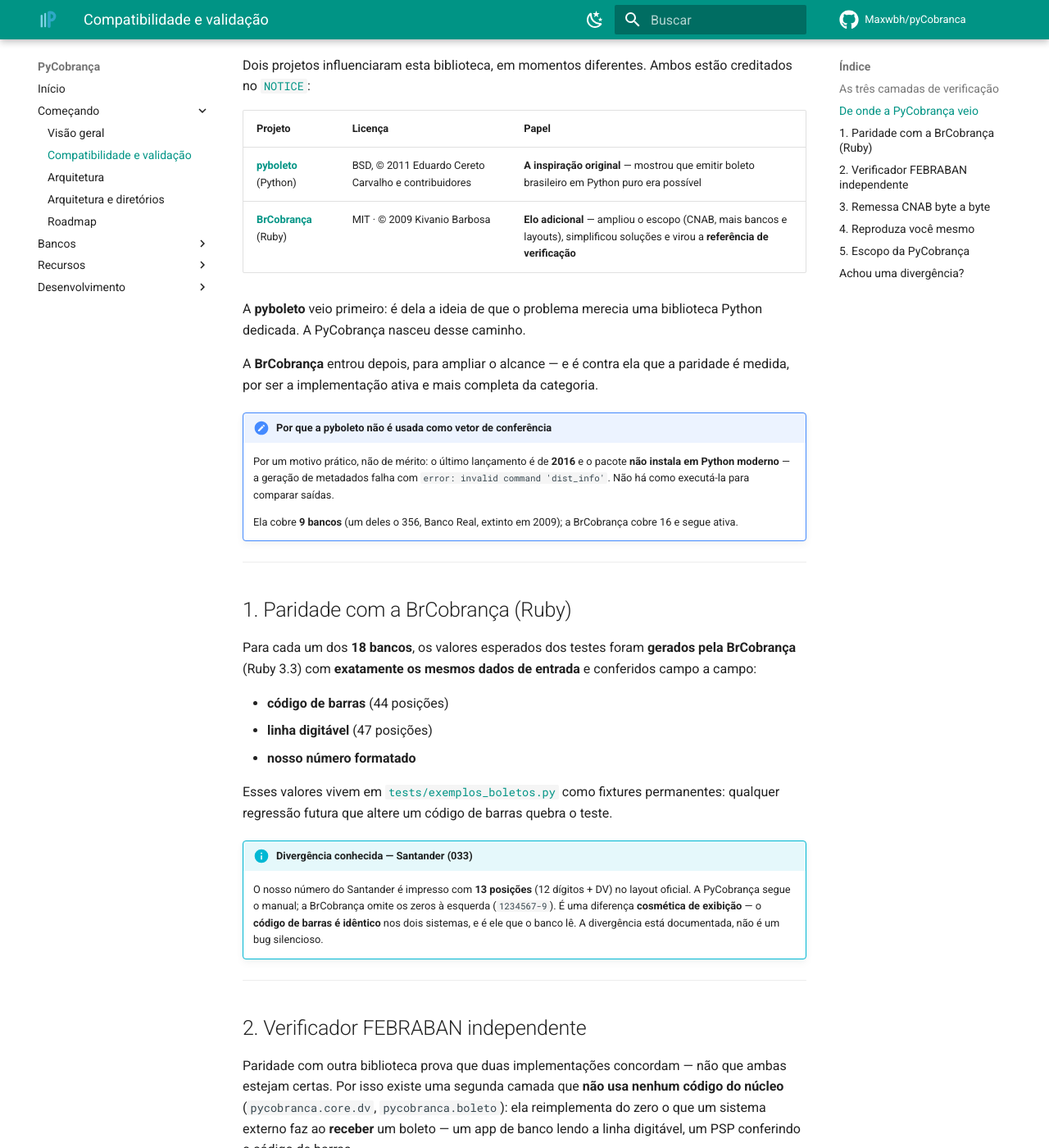
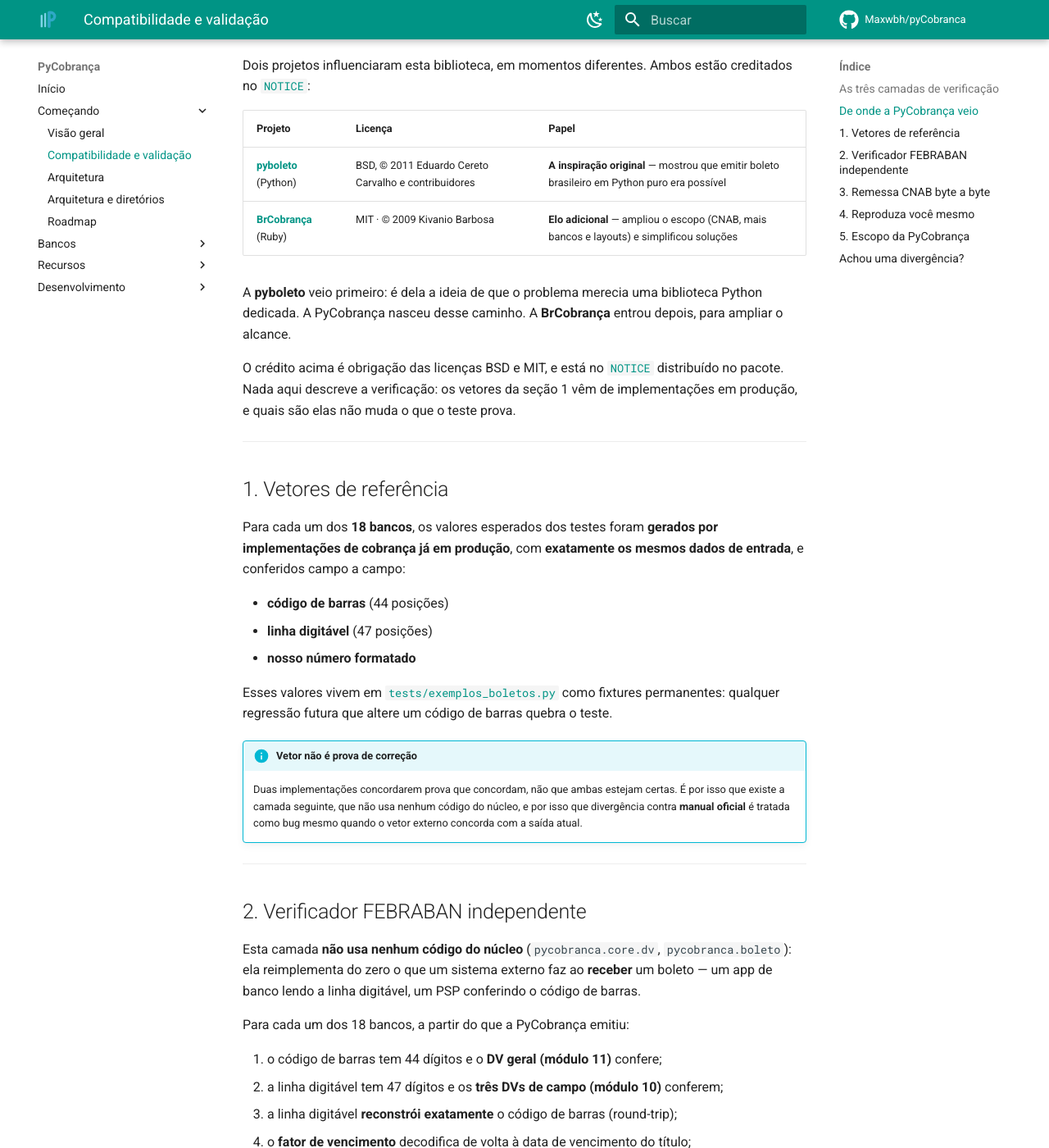
Before and after one commit to Maxwbh/pyCobranca, an MkDocs documentation site: the page built from docs/17-compatibilidade.md, in a window 1280 px wide and 1400 px high, scrolled down 730 px. Shown: the whole window at 82% size. Built offline with MkDocs 1.6.1 and Material for MkDocs 9.7.7, drawn with Linux system fonts in a browser that asks for light colours; comment, search, counter and statistics services are not loaded; some of the changed text lies outside the part shown.

Commit message:
Descrever a camada de vetores sem nomear as implementações externas
A seção "Paridade com a BrCobrança" nomeava a implementação usada como vetor e
punha o nome no título da camada. Passa a se chamar "Vetores de referência" e a
descrever o método: os valores esperados vêm de implementações de cobrança já em
produção, com os mesmos dados de entrada.

O crédito no bloco de origem fica, porque é obrigação das licenças BSD e MIT, e
agora diz explicitamente que não descreve a verificação.

A divergência cosmética do nosso número do Santander vivia dentro da seção
removida; o texto passa a apontar para a página do banco, onde ela já estava
registrada.

Contagem de testes de 967 para 976.

```diff
--- a/docs/17-compatibilidade.md
+++ b/docs/17-compatibilidade.md
@@ -11,7 +11,7 @@
 
 | Camada | O que responde | Onde |
 |---|---|---|
-| **Paridade com a BrCobrança** | "o resultado é o mesmo de uma referência consagrada?" | [`test_validacao_cruzada.py`](https://github.com/Maxwbh/pyCobranca/blob/main/tests/test_validacao_cruzada.py) |
+| **Vetores de referência** | "o resultado bate com o de implementações já em produção?" | [`test_validacao_cruzada.py`](https://github.com/Maxwbh/pyCobranca/blob/main/tests/test_validacao_cruzada.py) |
 | **Verificador FEBRABAN independente** | "um sistema externo aceitaria este título?" | [`test_validacao_externa.py`](https://github.com/Maxwbh/pyCobranca/blob/main/tests/test_validacao_externa.py) |
 | **Remessa byte a byte** | "o arquivo enviado ao banco é idêntico?" | [`test_cnab_remessa.py`](https://github.com/Maxwbh/pyCobranca/blob/main/tests/test_cnab_remessa.py) |
 
@@ -25,29 +25,24 @@
 | Projeto | Licença | Papel |
 |---|---|---|
 | [**pyboleto**](https://github.com/eduardocereto/pyboleto) (Python) | BSD, © 2011 Eduardo Cereto Carvalho e contribuidores | **A inspiração original** — mostrou que emitir boleto brasileiro em Python puro era possível |
-| [**BrCobrança**](https://github.com/kivanio/brcobranca) (Ruby) | MIT · © 2009 Kivanio Barbosa | **Elo adicional** — ampliou o escopo (CNAB, mais bancos e layouts), simplificou soluções e virou a **referência de verificação** |
+| [**BrCobrança**](https://github.com/kivanio/brcobranca) (Ruby) | MIT · © 2009 Kivanio Barbosa | **Elo adicional** — ampliou o escopo (CNAB, mais bancos e layouts) e simplificou soluções |
 
 A **pyboleto** veio primeiro: é dela a ideia de que o problema merecia uma biblioteca Python
-dedicada. A PyCobrança nasceu desse caminho.
+dedicada. A PyCobrança nasceu desse caminho. A **BrCobrança** entrou depois, para ampliar o
+alcance.
 
-A **BrCobrança** entrou depois, para ampliar o alcance — e é contra ela que a paridade é medida,
-por ser a implementação ativa e mais completa da categoria.
-
-!!! note "Por que a pyboleto não é usada como vetor de conferência"
-    Por um motivo prático, não de mérito: o último lançamento é de **2016** e o pacote **não
-    instala em Python moderno** — a geração de metadados falha com
-    `error: invalid command 'dist_info'`. Não há como executá-la para comparar saídas.
-
-    Ela cobre **9 bancos** (um deles o 356, Banco Real, extinto em 2009); a BrCobrança cobre 16 e
-    segue ativa.
+O crédito acima é obrigação das licenças BSD e MIT, e está no
+[`NOTICE`](https://github.com/Maxwbh/pyCobranca/blob/main/NOTICE) distribuído no pacote. Nada aqui
+descreve a verificação: os vetores da seção 1 vêm de implementações em produção, e quais são elas
+não muda o que o teste prova.
 
 ---
 
-## 1. Paridade com a BrCobrança (Ruby)
+## 1. Vetores de referência
 
-Para cada um dos **18 bancos**, os valores esperados dos testes foram
-**gerados pela BrCobrança** (Ruby 3.3) com **exatamente os mesmos dados de entrada** e conferidos
-campo a campo:
+Para cada um dos **18 bancos**, os valores esperados dos testes foram **gerados por implementações
+de cobrança já em produção**, com **exatamente os mesmos dados de entrada**, e conferidos campo a
+campo:
 
 - **código de barras** (44 posições)
 - **linha digitável** (47 posições)
@@ -57,18 +52,17 @@
 [`tests/exemplos_boletos.py`](https://github.com/Maxwbh/pyCobranca/blob/main/tests/exemplos_boletos.py)
 como fixtures permanentes: qualquer regressão futura que altere um código de barras quebra o teste.
 
-!!! info "Divergência conhecida — Santander (033)"
-    O nosso número do Santander é impresso com **13 posições** (12 dígitos + DV) no layout oficial.
-    A PyCobrança segue o manual; a BrCobrança omite os zeros à esquerda (`1234567-9`). É uma
-    diferença **cosmética de exibição** — o **código de barras é idêntico** nos dois sistemas, e é
-    ele que o banco lê. A divergência está documentada, não é um bug silencioso.
+!!! info "Vetor não é prova de correção"
+    Duas implementações concordarem prova que concordam, não que ambas estejam certas. É por isso
+    que existe a camada seguinte, que não usa nenhum código do núcleo, e por isso que divergência
+    contra **manual oficial** é tratada como bug mesmo quando o vetor externo concorda com a saída
+    atual.
 
 ---
 
 ## 2. Verificador FEBRABAN independente
 
-Paridade com outra biblioteca prova que duas implementações concordam — não que ambas estejam
-certas. Por isso existe uma segunda camada que **não usa nenhum código do núcleo**
+Esta camada **não usa nenhum código do núcleo**
 (`pycobranca.core.dv`, `pycobranca.boleto`): ela reimplementa do zero o que um sistema externo faz
 ao **receber** um boleto — um app de banco lendo a linha digitável, um PSP conferindo o código de
 barras.
@@ -133,9 +127,8 @@
 
 ## 5. Escopo da PyCobrança
 
-Paridade de saída não significa paridade de escopo — e a BrCobrança é usada aqui como **referência
-de verificação**, não como alvo de comparação. Ela tem 17 anos de campo e uma comunidade grande;
-é exatamente por isso que serve de vetor de conferência.
+Paridade de saída não significa paridade de escopo: as implementações usadas como vetor servem para
+**conferir o número que sai**, não como alvo de comparação de recursos.
 
 O que a PyCobrança entrega, para você avaliar contra a sua solução atual (seja qual for):
 
@@ -162,5 +155,9 @@
 
 Se algum banco gerar saída diferente do que o seu sistema atual produz,
 [abra uma issue](https://github.com/Maxwbh/pyCobranca/issues) com os dados de entrada e a saída
-esperada. Divergência com manual oficial é tratada como bug; divergência cosmética documentada
-(como a do Santander) fica registrada nesta página.
+esperada — de preferência com o boleto que o **banco** emitiu, que é o único árbitro quando o
+manual é ambíguo.
+
+Divergência contra manual oficial é tratada como bug. Divergência cosmética conhecida fica
+registrada na página do banco em [`docs/bancos/`](bancos/README.md) — é o caso do nosso número do
+Santander, impresso com 13 posições conforme o layout oficial.
```
Also changed, not shown: other parts of docs/17-compatibilidade.md (+2 -2 lines).
